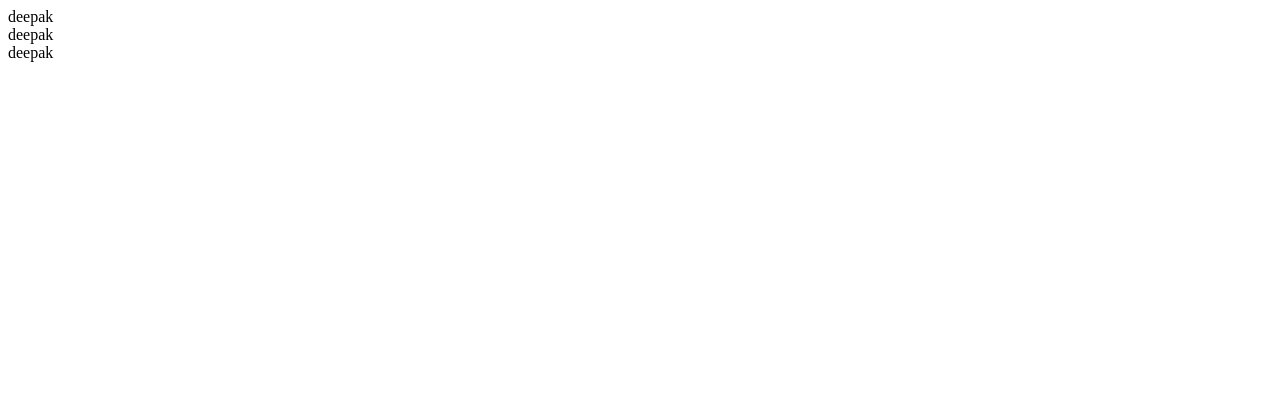
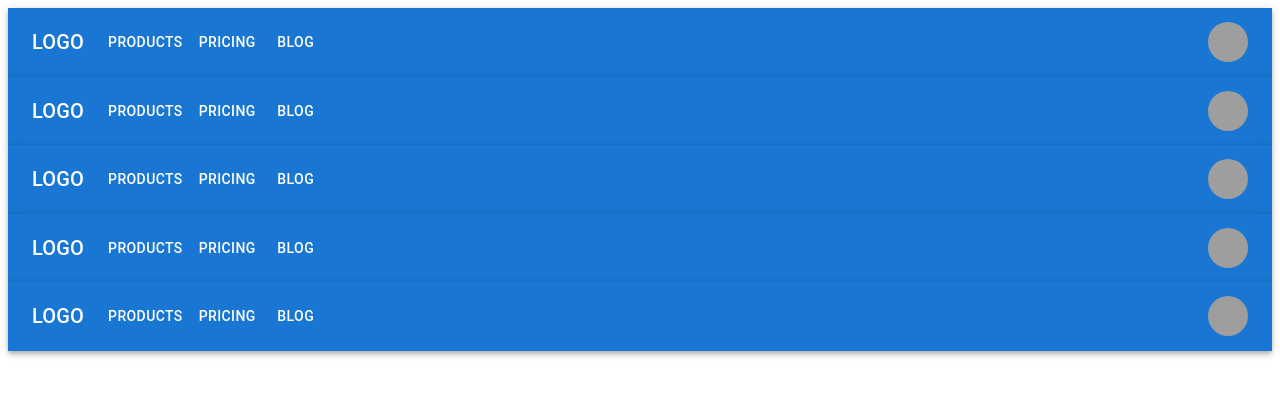
Before and after one commit to Samprkt-Rexer/JS-PROD1, a React (Create React App) app: page / in a window 1280 px wide. Shown: the top 396 px of the page. Built offline with nearby package versions, Linux system fonts and the light colour scheme; grey boxes are pictures that could not be loaded.

Commit message:
adding app bar

```diff
--- a/src/App.js
+++ b/src/App.js
@@ -1,10 +1,10 @@
 import React from 'react';
-
+import Rab from './ResponsiveAppBar';
 
 function App() {
   return (
     <div>
-      deepak
+      <Rab/> <Rab/> <Rab/> <Rab/> <Rab/>
     </div>
 
   );
--- /dev/null
+++ b/src/ResponsiveAppBar.js
@@ -0,0 +1,140 @@
+import * as React from 'react';
+import AppBar from '@mui/material/AppBar';
+import Box from '@mui/material/Box';
+import Toolbar from '@mui/material/Toolbar';
+import IconButton from '@mui/material/IconButton';
+import Typography from '@mui/material/Typography';
+import Menu from '@mui/material/Menu';
+import MenuIcon from '@mui/icons-material/Menu';
+import Container from '@mui/material/Container';
+import Avatar from '@mui/material/Avatar';
+import Button from '@mui/material/Button';
+import Tooltip from '@mui/material/Tooltip';
+import MenuItem from '@mui/material/MenuItem';
+
+const pages = ['Products', 'Pricing', 'Blog'];
+const settings = ['Profile', 'Account', 'Dashboard', 'Logout'];
+
+const ResponsiveAppBar = () => {
+  const [anchorElNav, setAnchorElNav] = React.useState(null);
+  const [anchorElUser, setAnchorElUser] = React.useState(null);
+
+  const handleOpenNavMenu = (event) => {
+    setAnchorElNav(event.currentTarget);
+  };
+  const handleOpenUserMenu = (event) => {
+    setAnchorElUser(event.currentTarget);
+  };
+
+  const handleCloseNavMenu = () => {
+    setAnchorElNav(null);
+  };
+
+  const handleCloseUserMenu = () => {
+    setAnchorElUser(null);
+  };
+
+  return (
+    <AppBar position="static">
+      <Container maxWidth="xl">
+        <Toolbar disableGutters>
+          <Typography
+            variant="h6"
+            noWrap
+            component="div"
+            sx={{ mr: 2, display: { xs: 'none', md: 'flex' } }}
+          >
+            LOGO
+          </Typography>
+
+          <Box sx={{ flexGrow: 1, display: { xs: 'flex', md: 'none' } }}>
+            <IconButton
+              size="large"
+              aria-label="account of current user"
+              aria-controls="menu-appbar"
+              aria-haspopup="true"
+              onClick={handleOpenNavMenu}
+              color="inherit"
+            >
+              <MenuIcon />
+            </IconButton>
+            <Menu
+              id="menu-appbar"
+              anchorEl={anchorElNav}
+              anchorOrigin={{
+                vertical: 'bottom',
+                horizontal: 'left',
+              }}
+              keepMounted
+              transformOrigin={{
+                vertical: 'top',
+                horizontal: 'left',
+              }}
+              open={Boolean(anchorElNav)}
+              onClose={handleCloseNavMenu}
+              sx={{
+                display: { xs: 'block', md: 'none' },
+              }}
+            >
+              {pages.map((page) => (
+                <MenuItem key={page} onClick={handleCloseNavMenu}>
+                  <Typography textAlign="center">{page}</Typography>
+                </MenuItem>
+              ))}
+            </Menu>
+          </Box>
+          <Typography
+            variant="h6"
+            noWrap
+            component="div"
+            sx={{ flexGrow: 1, display: { xs: 'flex', md: 'none' } }}
+          >
+            LOGO
+          </Typography>
+          <Box sx={{ flexGrow: 1, display: { xs: 'none', md: 'flex' } }}>
+            {pages.map((page) => (
+              <Button
+                key={page}
+                onClick={handleCloseNavMenu}
+                sx={{ my: 2, color: 'white', display: 'block' }}
+              >
+                {page}
+              </Button>
+            ))}
+          </Box>
+
+          <Box sx={{ flexGrow: 0 }}>
+            <Tooltip title="Open settings">
+              <IconButton onClick={handleOpenUserMenu} sx={{ p: 0 }}>
+                <Avatar alt="Remy Sharp" src="/static/images/avatar/2.jpg" />
+              </IconButton>
+            </Tooltip>
+            <Menu
+              sx={{ mt: '45px' }}
+              id="menu-appbar"
+              anchorEl={anchorElUser}
+              anchorOrigin={{
+                vertical: 'top',
+                horizontal: 'right',
+              }}
+              keepMounted
+              transformOrigin={{
+                vertical: 'top',
+                horizontal: 'right',
+              }}
+              open={Boolean(anchorElUser)}
+              onClose={handleCloseUserMenu}
+            >
+              {settings.map((setting) => (
+                <MenuItem key={setting} onClick={handleCloseNavMenu}>
+                  <Typography textAlign="center">{setting}</Typography>
+                </MenuItem>
+              ))}
+            </Menu>
+          </Box>
+        </Toolbar>
+      </Container>
+    </AppBar>
+  );
+};
+export default ResponsiveAppBar;
--- a/src/index.js
+++ b/src/index.js
@@ -1,14 +1,11 @@
-import React from 'react';
-import ReactDOM from 'react-dom';
-import App from './App';
+import React from "react";
+import ReactDOM from "react-dom";
+import App from "./App";
 
 ReactDOM.render(
-  <div>
-  <App />
-  <App />
-  <App />
-  </div>
+  <>
+    <App />
+  </>,
 
-  ,
-  document.getElementById('root')
+  document.getElementById("root")
 );
```
